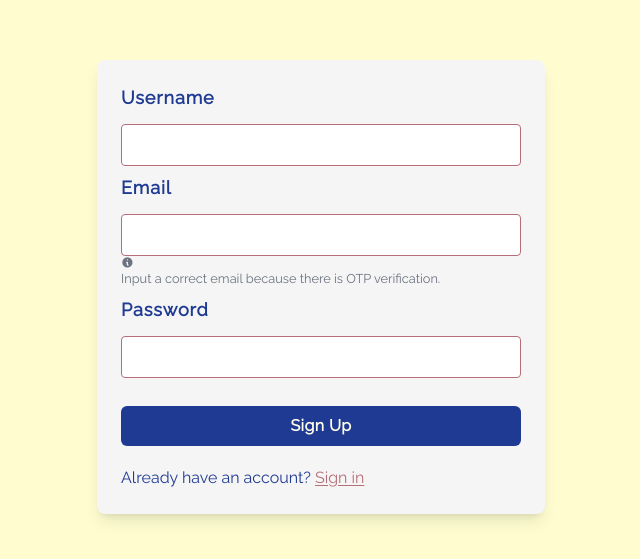
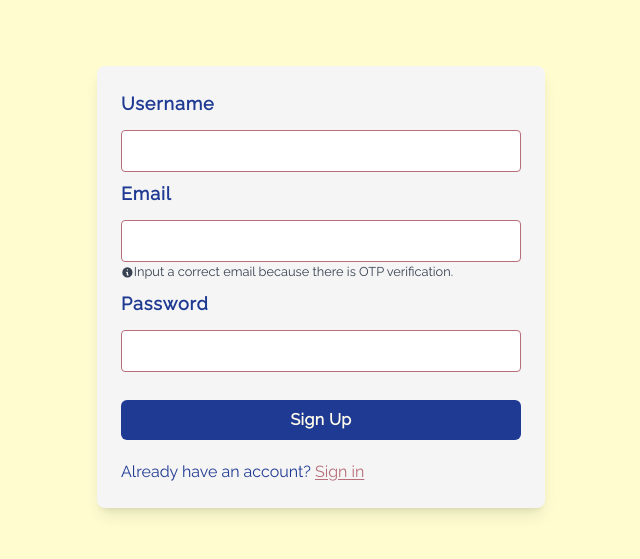
Before and after one commit to favourAyomikun/AccessoryOasis-client, a Next.js app: page /sign-up in a window 1280 px wide. Shown: the part 113-672 px from the top of the page, without its empty margins (319-959 px from the left). Built offline with nearby package versions, Linux system fonts and the light colour scheme.

Commit message:
made a change

```diff
--- a/app/sign-up/page.jsx
+++ b/app/sign-up/page.jsx
@@ -123,9 +123,9 @@ const Register = () => {
             }}
             required
           />
-          <small className="text-gray-500">
-            <HiInformationCircle />
-            Input a correct email because there is OTP verification.
+          <small className="text-gray-700 flex items-center">
+            <HiInformationCircle /> Input a correct email because there is OTP
+            verification.
           </small>
         </div>
         <div className="input_container">
```
